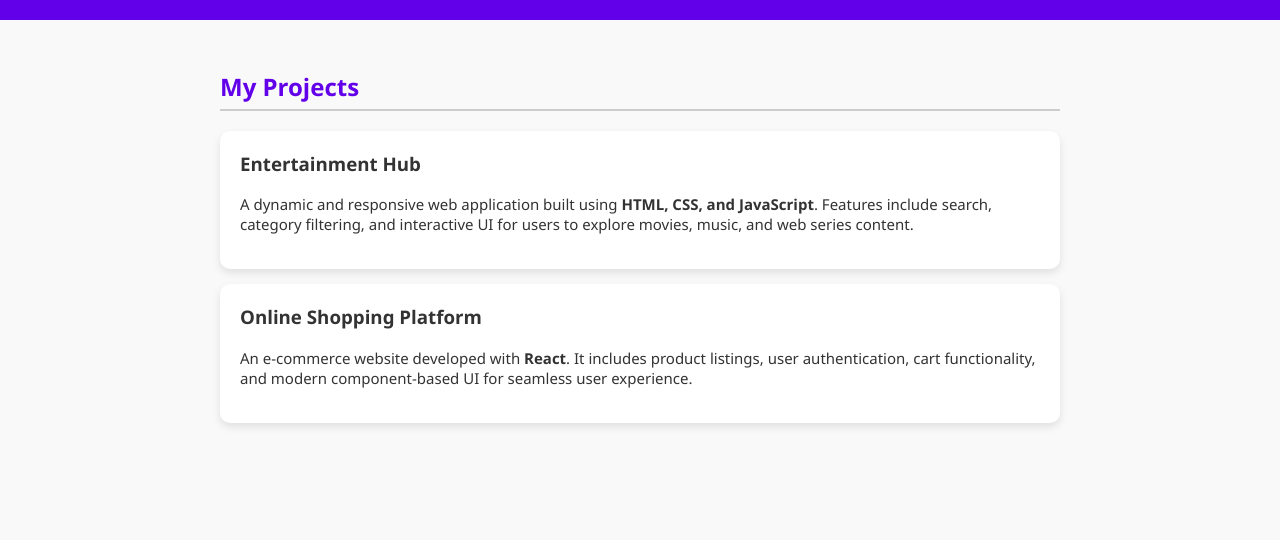
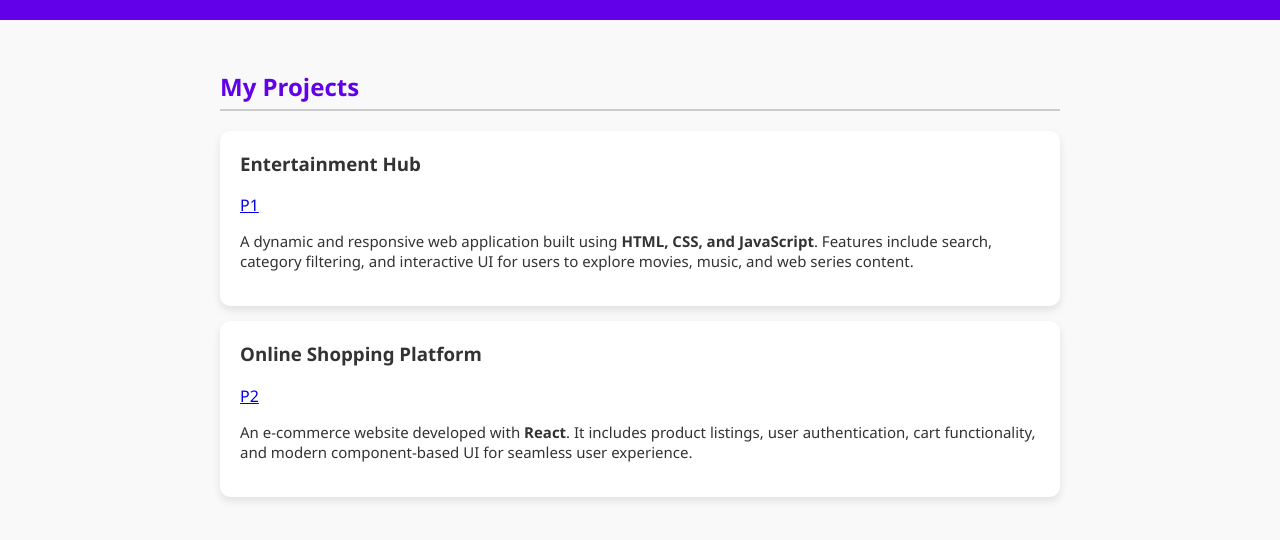
Before and after one commit to BaibhaviPandey12/BaibhaviPandey12.github.io, a plain HTML site: page index.html in a window 1280 px wide. Shown: the part 192-732 px from the top of the page. Drawn offline with Linux system fonts and the light colour scheme.

Commit message:
SecCommit

```diff
--- a/index.html
+++ b/index.html
@@ -70,6 +70,7 @@
 
       <div class="card">
         <h3>Entertainment Hub</h3>
+        <a href="project1">P1</a>
         <p>
           A dynamic and responsive web application built using <strong>HTML, CSS, and JavaScript</strong>.
           Features include search, category filtering, and interactive UI for users to explore movies, music, and web series content.
@@ -78,6 +79,7 @@
 
       <div class="card">
         <h3>Online Shopping Platform</h3>
+        <a href="project2">P2</a>
         <p>
           An e-commerce website developed with <strong>React</strong>. It includes product listings, user authentication, cart functionality, and modern component-based UI for seamless user experience.
         </p>
```
Also changed, not shown: Assignment1/index.html (added), Assignment2/index.html (added), Portfolio/index.html (added), project1/index.html (added), project2/index.html (added).
